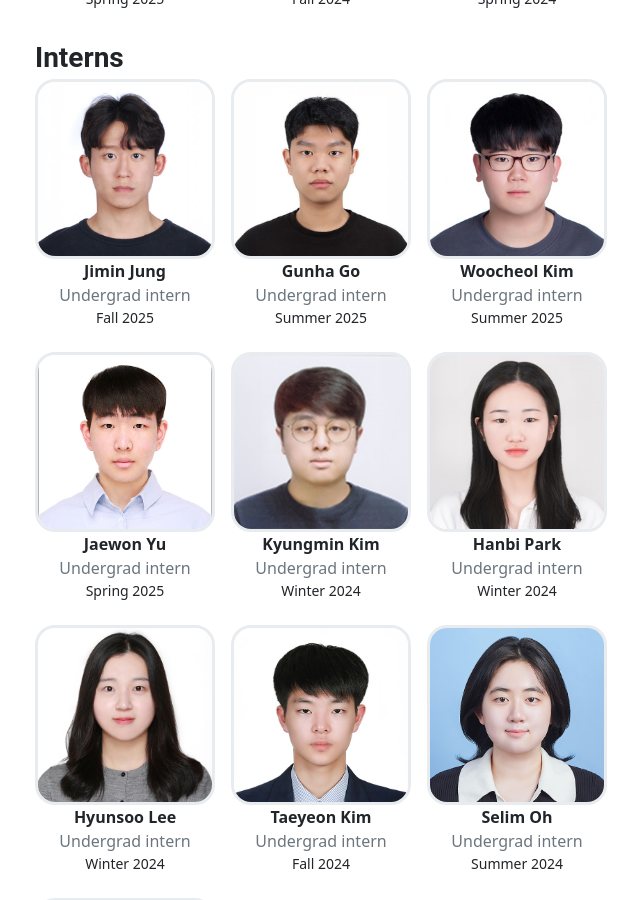
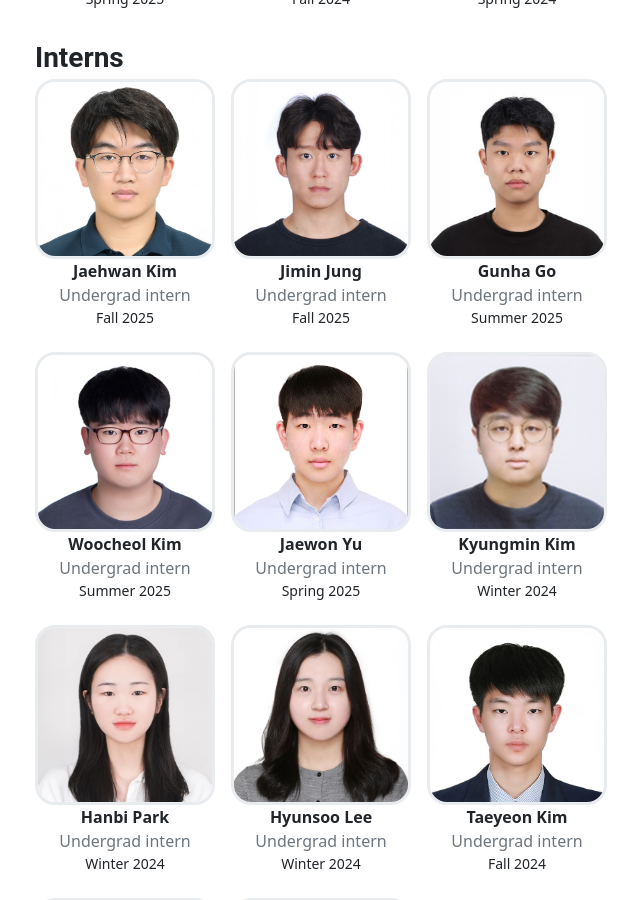
Before and after one commit to postech-compsec/postech-compsec.github.io, a Jekyll site: the page built from pages/people.md, in a window 1280 px wide and 900 px high, scrolled down 1099 px. Shown: the whole window, without its empty margins (237-877 px from the left). Built offline with Jekyll 4.4.1, drawn with Linux system fonts in a browser that asks for light colours; nearby versions of some CDN libraries.

Commit message:
add jaehwan

```diff
--- a/_data/people.yml
+++ b/_data/people.yml
@@ -48,6 +48,12 @@ Graduate Students:
   site: https://bxta.kr/
 
 Interns:
+- name: Jaehwan Kim
+  role: Undergrad intern
+  since: Fall 2025
+  image: assets/people/jaehwan.jpg
+  site: https://github.com/carotinoid
+
 - name: Jimin Jung
   role: Undergrad intern
   since: Fall 2025
```
Also changed, not shown: assets/people/jaehwan.jpg (added).
